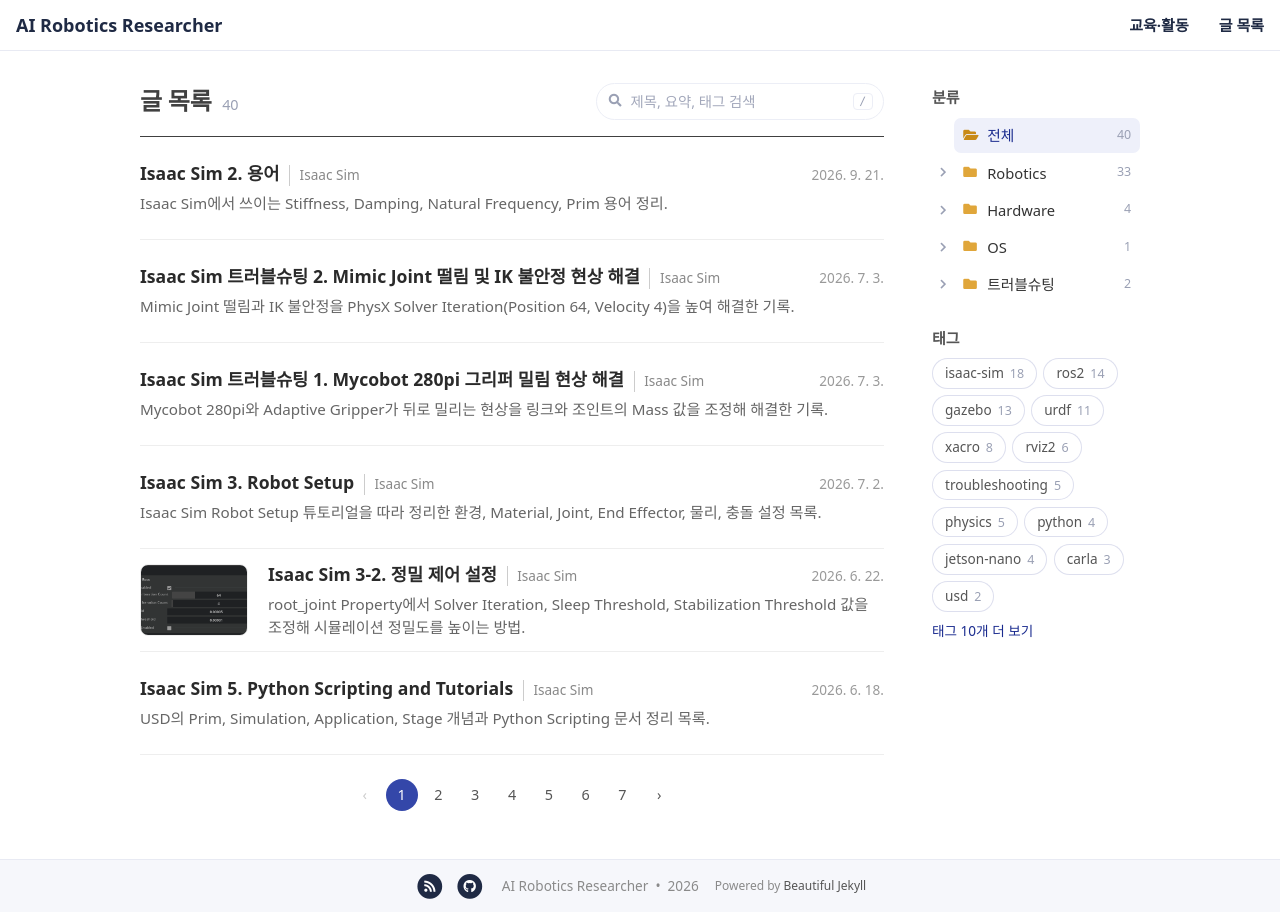
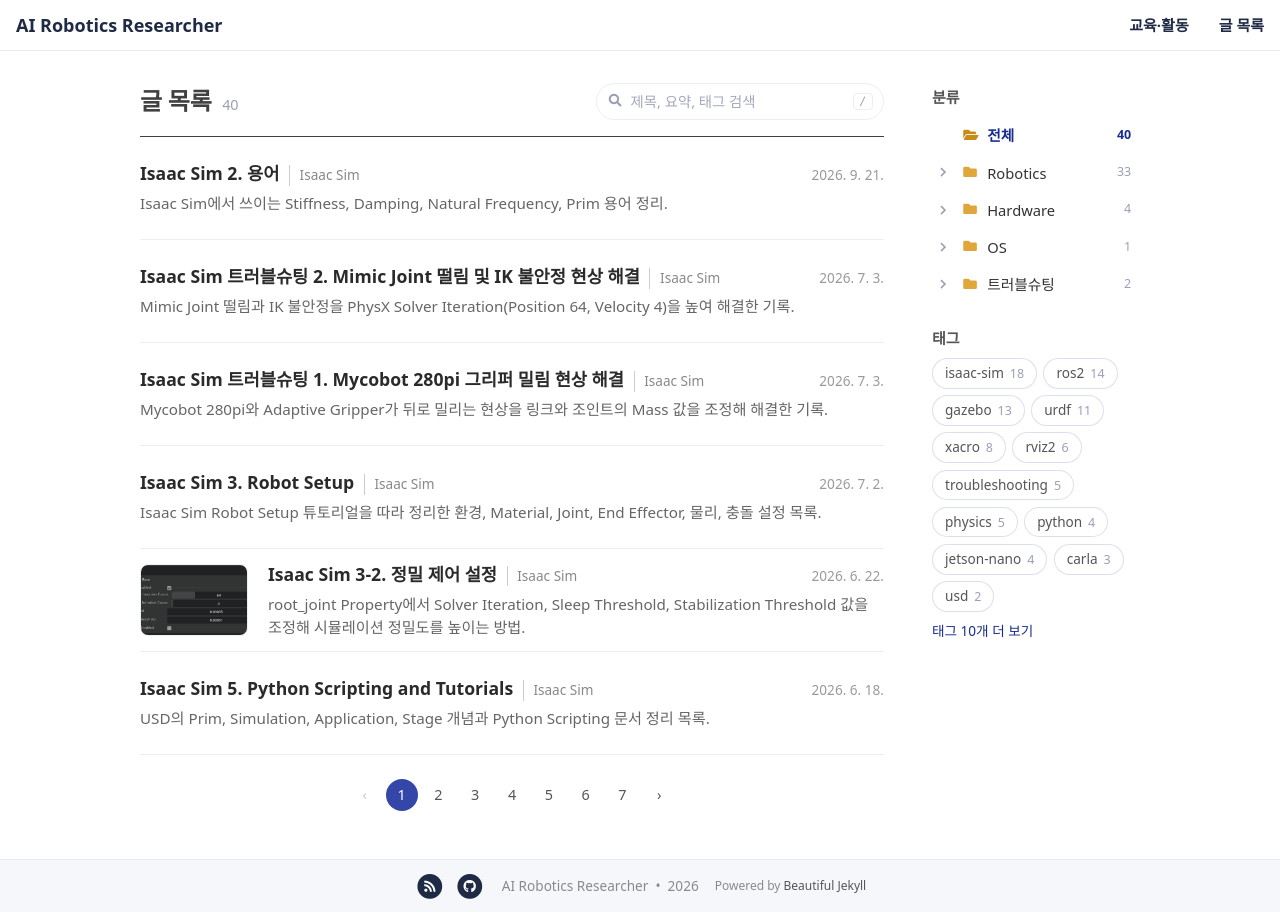
Before and after one commit to chanyee725/chanyee725, a Jekyll site: the page built from posts.html, in a window 1280 px wide. Built offline with Jekyll 4.4.1, drawn with Linux system fonts in a browser that asks for light colours; nearby versions of some CDN libraries; some web fonts are replaced.

Commit message:
style(posts): show selected folder with text only, no background
Co-Authored-By: Claude Opus 5.5 (1M context) <noreply@anthropic.com>

```diff
--- a/assets/css/custom.css
+++ b/assets/css/custom.css
@@ -595,8 +595,13 @@ body:has(.blog) .blog {
 .folders .filter.is-active .folder-open {
   display: inline-block;
 }
+/* 고른 폴더: 배경은 흰색 그대로, 글자만 남색·굵게 (아이콘은 열린 폴더로 바뀐다) */
 .folders .filter.is-active {
-  background: #eef0fa;
+  background: transparent;
+  color: #1b2c8f;
+  font-weight: 700;
+}
+.folders .filter.is-active span {
   color: #1b2c8f;
 }
 .folders .filter.is-active i {
```
